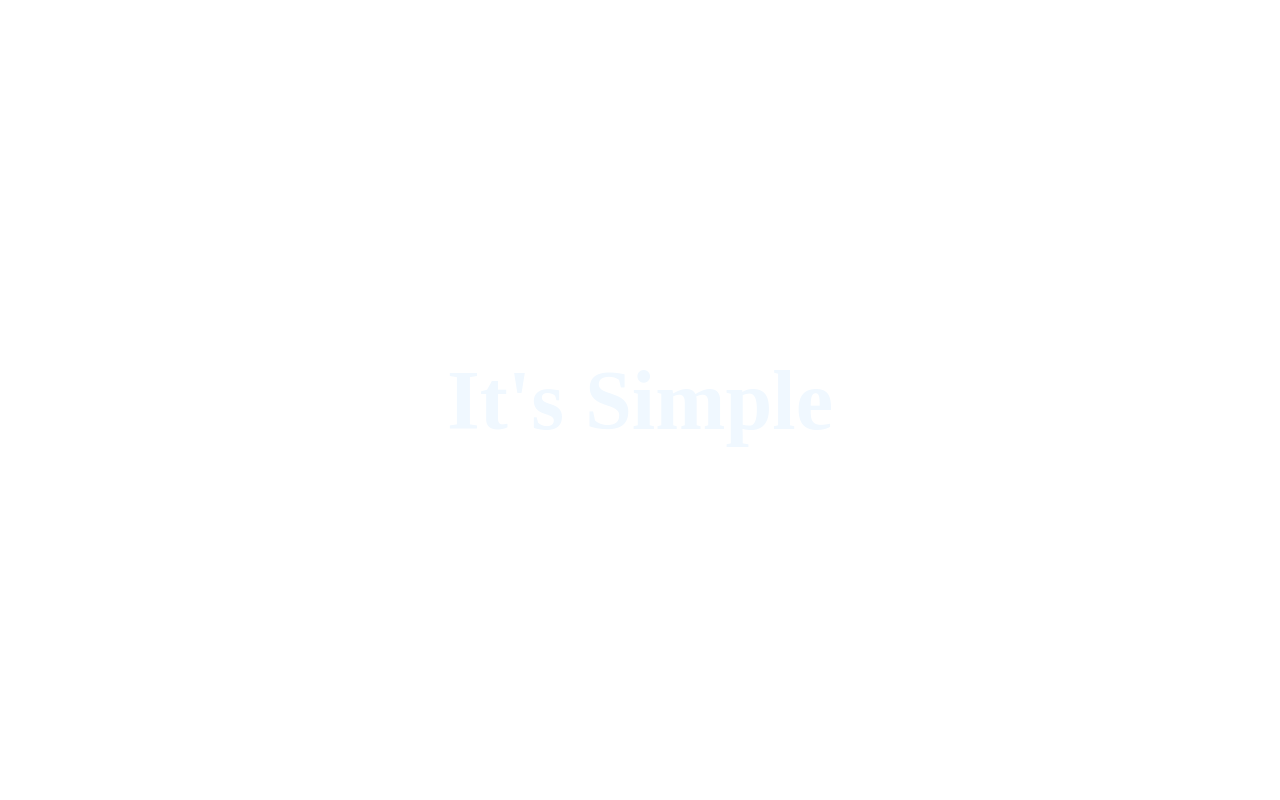
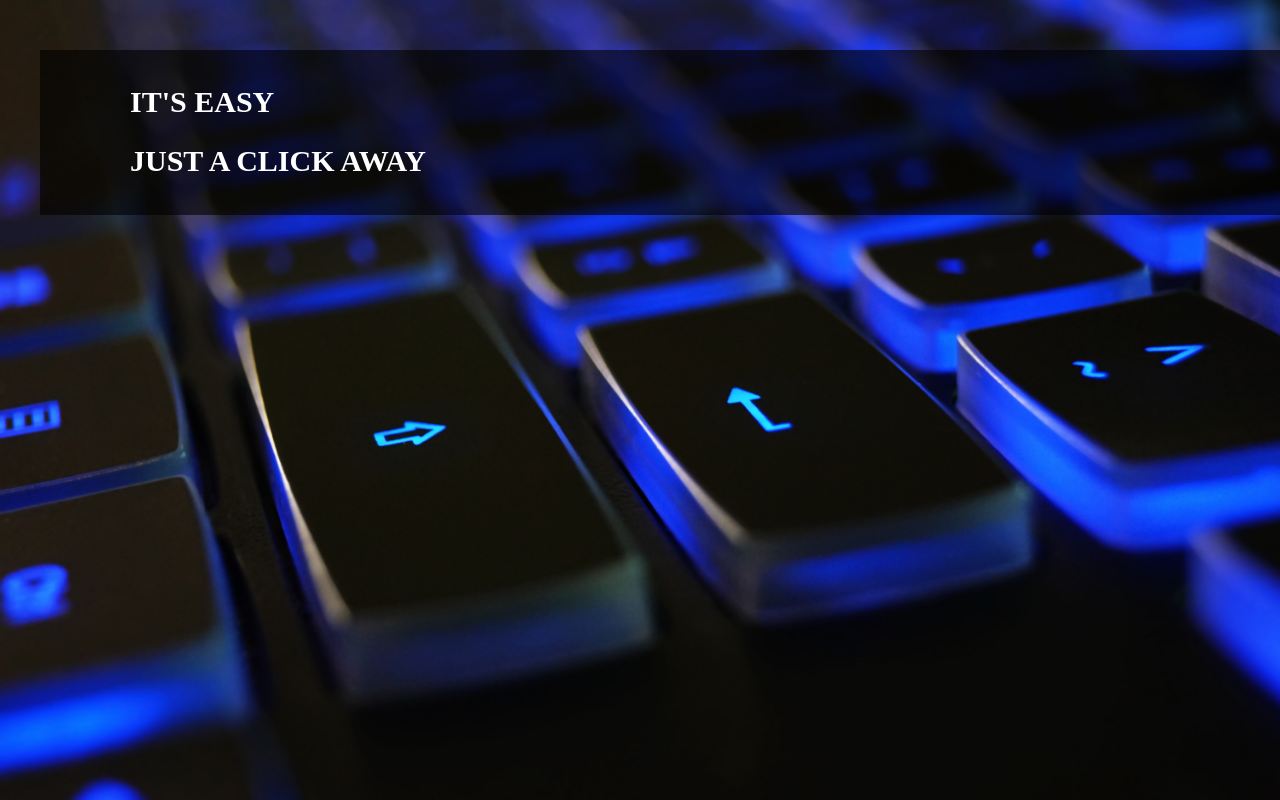
Before and after one commit to firedrakesin/Simple-Examples, a plain HTML site: page index.html in a window 1280 px wide. Drawn offline with Linux system fonts and the light colour scheme.

Commit message:
background done

```diff
--- /dev/null
+++ b/css/style.css
@@ -0,0 +1,33 @@
+body{
+     margin: 0;
+     padding: 0;
+     background-image: url('../css/images/pexels-marta-branco-1194713.jpg');
+     background-repeat: no-repeat;
+     background-size: cover;
+     background-attachment: fixed;
+
+}
+
+nav{
+     position: fixed;
+     top: 50px;
+     left: 40px;
+     right: 50px;
+     width: 1450px;
+     height: 165px;
+     padding: 10px 90px;
+     box-sizing: border-box;
+     background: rgba(0,0,0,0.6);
+
+}
+
+nav .heading{
+     pad: 22px 20px;
+     height: 50px;
+     float: left;
+     font-size: 20px;
+     font-weight: bold;
+     text-transform: uppercase;
+     color: rgb(255, 255, 255);
+
+}
--- a/index.html
+++ b/index.html
@@ -4,11 +4,18 @@
     <meta charset="UTF-8">
     <meta http-equiv="X-UA-Compatible" content="IE=edge">
     <meta name="viewport" content="width=device-width, initial-scale=1.0">
-    <link rel="stylesheet" href="./style.css">
+    <link rel="stylesheet" href="css/style.css">
     <title>Sample_Examples</title>
 </head>
 <body>
-    <h3>It's Simple</h3>
+    <nav>
+        <div class="heading">
+            <h1>It's Easy</h1>
+            <h2> Just a Click Away</h2>
+        </div>
+    </nav>
+
+
 
 </body>
 </html>
--- a/style.css
+++ /dev/null
@@ -1,22 +0,0 @@
-:root{
-     --primary:hsla(226, 45%, 47%, 0.65);
-     --secondary:hsla(298, 32%, 56%, 0.65);
-}
-.h2{
-
-}
-body{
-    height: 100vh;
-    width: 100vw;
-    margin: 0;
-    font-family: playball;
-    font-size: 4.5rem;
-    color: aliceblue;
-    display: grid;
-    place-items: center;
-    place-content: center;
-
-    background: linear-gradient(135deg, var(--primary), var(--secondary))
-     url(./images/pexels-marta-branco-1194713.jpg) no-repeat center center / cover ;
-
-}
```
Also changed, not shown: css/images/pexels-marta-branco-1194713.jpg (renamed from images/pexels-marta-branco-1194713.jpg).
